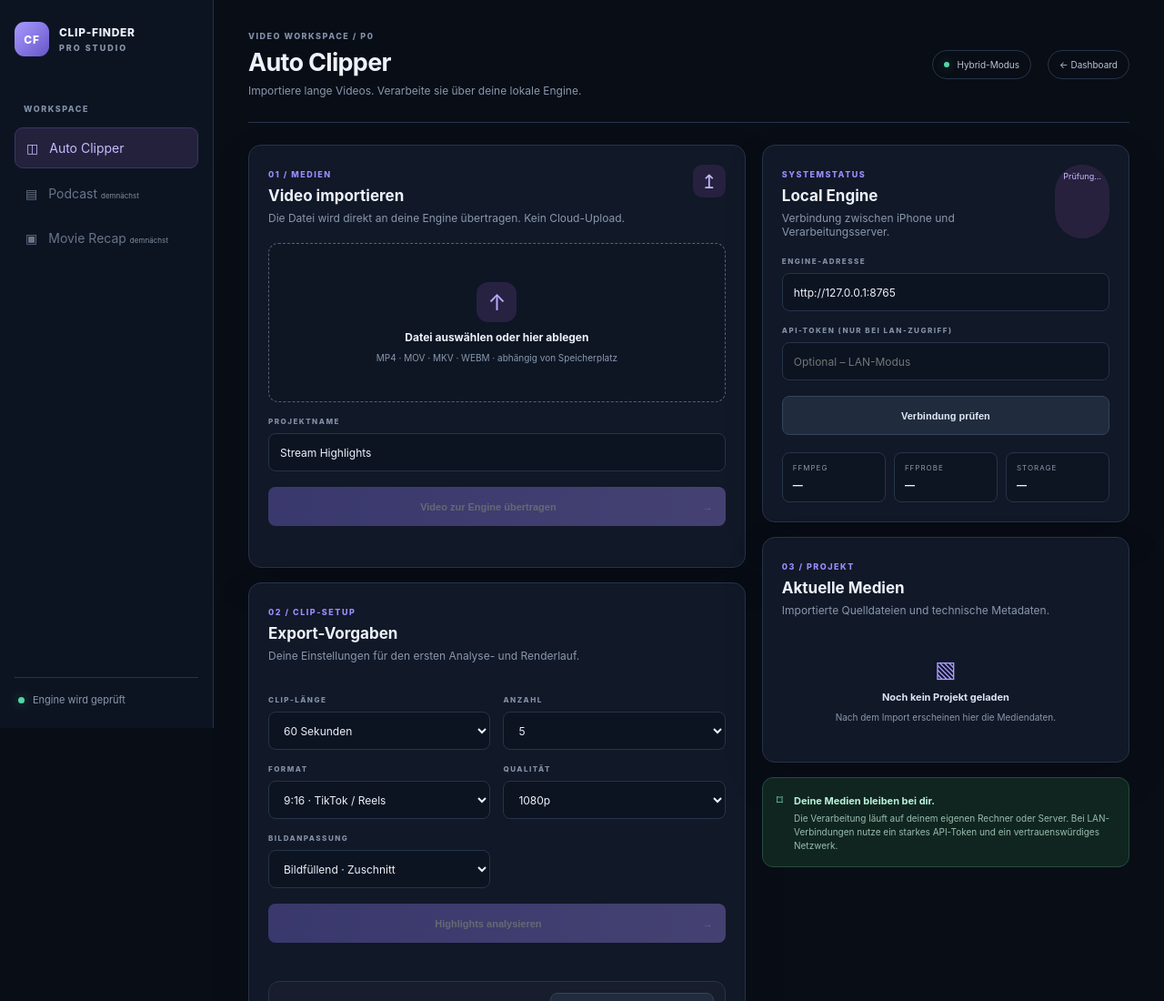
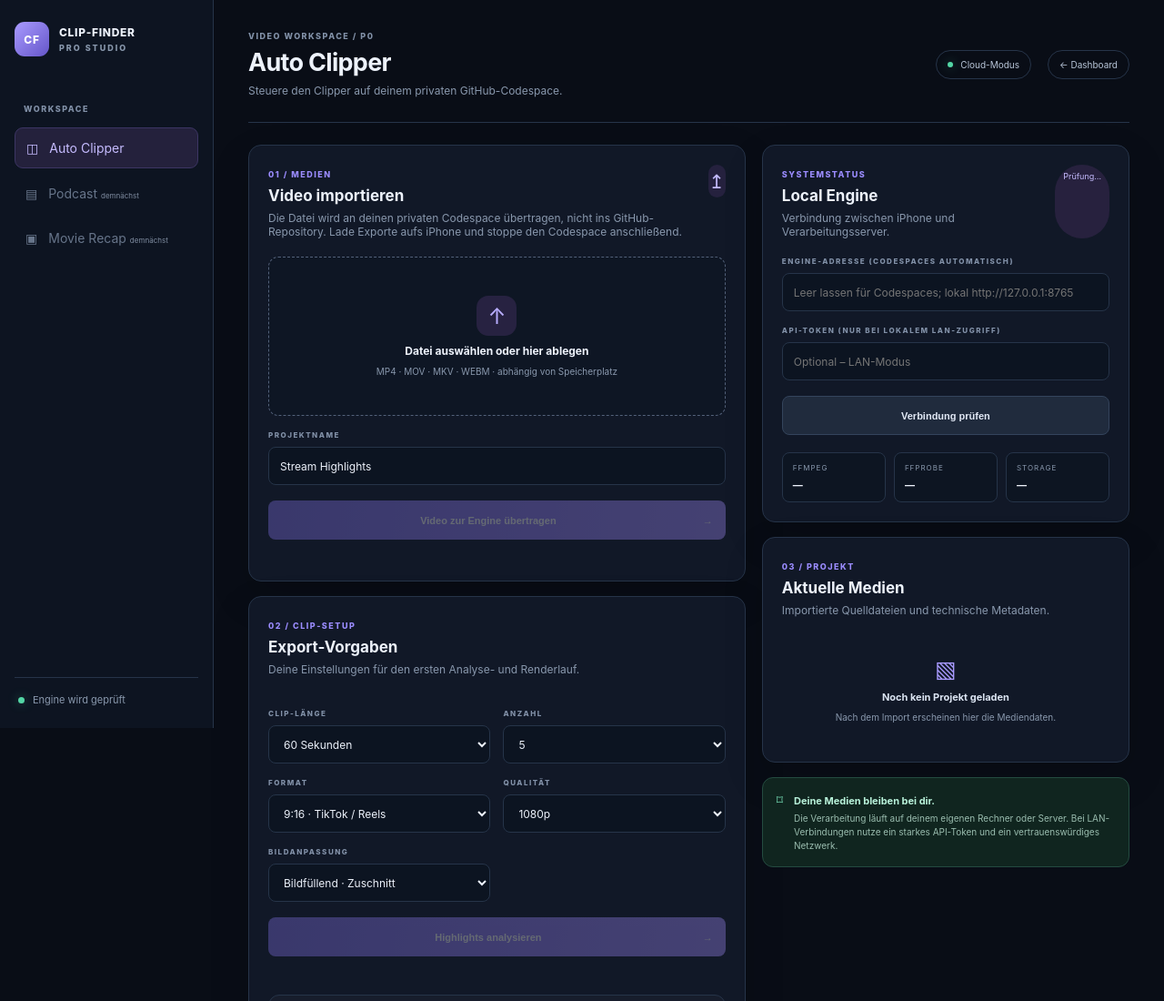
Before and after one commit to KIBruder/northstar-business-os, a website: page clipper-studio.html in a window 1280 px wide. Shown: the top 1100 px of the page at 91% size. Drawn offline with Linux system fonts and the light colour scheme.

Commit message:
Prepare mobile Studio for private Codespaces

```diff
--- a/clipper-studio.html
+++ b/clipper-studio.html
@@ -9,10 +9,10 @@
 <div class="shell">
 <aside class="rail"><a class="brand" href="./index.html"><span class="mark">CF</span><span>CLIP-FINDER<small>PRO STUDIO</small></span></a><div class="rail-label">WORKSPACE</div><a class="nav active" href="./clipper-studio.html">◫ <span>Auto Clipper</span></a><div class="nav disabled">▤ <span>Podcast <em>demnächst</em></span></div><div class="nav disabled">▣ <span>Movie Recap <em>demnächst</em></span></div><div class="rail-bottom"><span class="pulse"></span><span id="engineState">Engine wird geprüft</span></div></aside>
 <main>
-<header class="top"><div><div class="eyebrow">VIDEO WORKSPACE / P0</div><h1>Auto Clipper</h1><p>Importiere lange Videos. Verarbeite sie über deine lokale Engine.</p></div><div class="top-right"><span class="local"><i></i> Hybrid-Modus</span><a class="back" href="./index.html">← Dashboard</a></div></header>
+<header class="top"><div><div class="eyebrow">VIDEO WORKSPACE / P0</div><h1>Auto Clipper</h1><p>Steuere den Clipper auf deinem privaten GitHub-Codespace.</p></div><div class="top-right"><span class="local"><i></i> Cloud-Modus</span><a class="back" href="./index.html">← Dashboard</a></div></header>
 <section class="workspace">
 <div class="column">
-<section class="panel import-panel"><div class="panel-head"><div><span class="step">01 / MEDIEN</span><h2>Video importieren</h2><p>Die Datei wird direkt an deine Engine übertragen. Kein Cloud-Upload.</p></div><span class="icon">↥</span></div>
+<section class="panel import-panel"><div class="panel-head"><div><span class="step">01 / MEDIEN</span><h2>Video importieren</h2><p>Die Datei wird an deinen privaten Codespace übertragen, nicht ins GitHub-Repository. Lade Exporte aufs iPhone und stoppe den Codespace anschließend.</p></div><span class="icon">↥</span></div>
 <label class="drop" id="dropZone"><input id="fileInput" type="file" accept="video/*,.mp4,.mov,.mkv,.webm"><span class="upload-icon">↑</span><strong>Datei auswählen oder hier ablegen</strong><small>MP4 · MOV · MKV · WEBM · abhängig von Speicherplatz</small></label>
 <div id="fileMeta" class="file-meta hidden"></div><div class="field"><label for="projectName">PROJEKTNAME</label><input id="projectName" value="Stream Highlights" maxlength="160"></div>
 <button class="primary full" id="importBtn" disabled>Video zur Engine übertragen <span>→</span></button><div class="progress hidden" id="uploadProgress"><span id="progressBar"></span></div><div id="importStatus" class="status" aria-live="polite"></div></section>
@@ -22,7 +22,7 @@
 </div>
 <div class="column">
 <section class="panel engine"><div class="panel-head"><div><span class="step">SYSTEMSTATUS</span><h2>Local Engine</h2><p>Verbindung zwischen iPhone und Verarbeitungsserver.</p></div><span class="status-badge" id="healthBadge">Prüfung…</span></div>
-<div class="field"><label for="engineUrl">ENGINE-ADRESSE</label><input id="engineUrl" type="url" value="http://127.0.0.1:8765" placeholder="http://192.168.1.20:8765"></div><div class="field"><label for="engineToken">API-TOKEN (NUR BEI LAN-ZUGRIFF)</label><input id="engineToken" type="password" autocomplete="off" placeholder="Optional – LAN-Modus"></div><button class="secondary full" id="checkBtn">Verbindung prüfen</button>
+<div class="field"><label for="engineUrl">ENGINE-ADRESSE (CODESPACES AUTOMATISCH)</label><input id="engineUrl" type="url" value="" placeholder="Leer lassen für Codespaces; lokal http://127.0.0.1:8765"></div><div class="field"><label for="engineToken">API-TOKEN (NUR BEI LOKALEM LAN-ZUGRIFF)</label><input id="engineToken" type="password" autocomplete="off" placeholder="Optional – LAN-Modus"></div><button class="secondary full" id="checkBtn">Verbindung prüfen</button>
 <div class="health-grid"><div><small>FFMPEG</small><strong id="ffmpegState">—</strong></div><div><small>FFPROBE</small><strong id="ffprobeState">—</strong></div><div><small>STORAGE</small><strong id="storageState">—</strong></div></div></section>
 <section class="panel project-panel"><div class="panel-head"><div><span class="step">03 / PROJEKT</span><h2>Aktuelle Medien</h2><p>Importierte Quelldateien und technische Metadaten.</p></div></div><div id="projectState" class="empty"><span>▧</span><strong>Noch kein Projekt geladen</strong><small>Nach dem Import erscheinen hier die Mediendaten.</small></div><div id="assetList"></div></section>
 <section class="privacy"><span>⌑</span><div><strong>Deine Medien bleiben bei dir.</strong><p>Die Verarbeitung läuft auf deinem eigenen Rechner oder Server. Bei LAN-Verbindungen nutze ein starkes API-Token und ein vertrauenswürdiges Netzwerk.</p></div></section>
```
